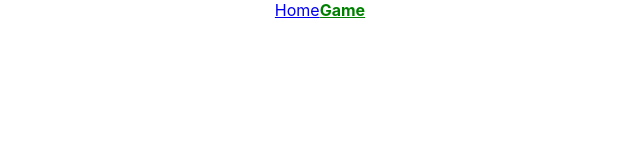
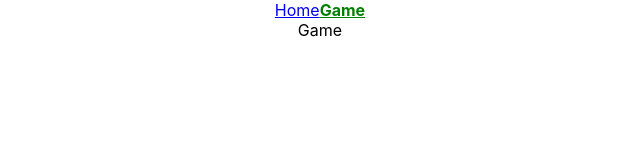
Before and after one commit to CBreakr/HockeySimulatorReact, a React (Create React App) app: page /game in a window 1280 px wide. Shown: the top 160 px of the page, without its empty margins (320-960 px from the left). Built offline with nearby package versions, Linux system fonts and the light colour scheme.

Commit message:
added simple Game page

```diff
--- /dev/null
+++ b/src/Components/GamePage.js
@@ -0,0 +1,14 @@
+
+import React from "react";
+
+class GamePage extends React.Component {
+  render() {
+    return (
+      <div>
+        Game
+      </div>
+    );
+  }
+}
+
+export default GamePage;
--- a/src/Components/MainAppDisplay.js
+++ b/src/Components/MainAppDisplay.js
@@ -4,6 +4,7 @@ import { Route, Redirect } from "react-router-dom";
 
 import MainNavBar from "./MainNavBar";
 import MainPage from "./MainPage";
+import GamePage from "./GamePage";
 
 class MainAppDisplay extends React.Component {
   render() {
@@ -11,6 +12,7 @@ class MainAppDisplay extends React.Component {
       <div>
         <MainNavBar />
         <Route exact path="/" component={MainPage} />
+        <Route exact path="/game" component={GamePage} />
       </div>
     );
   }
```
